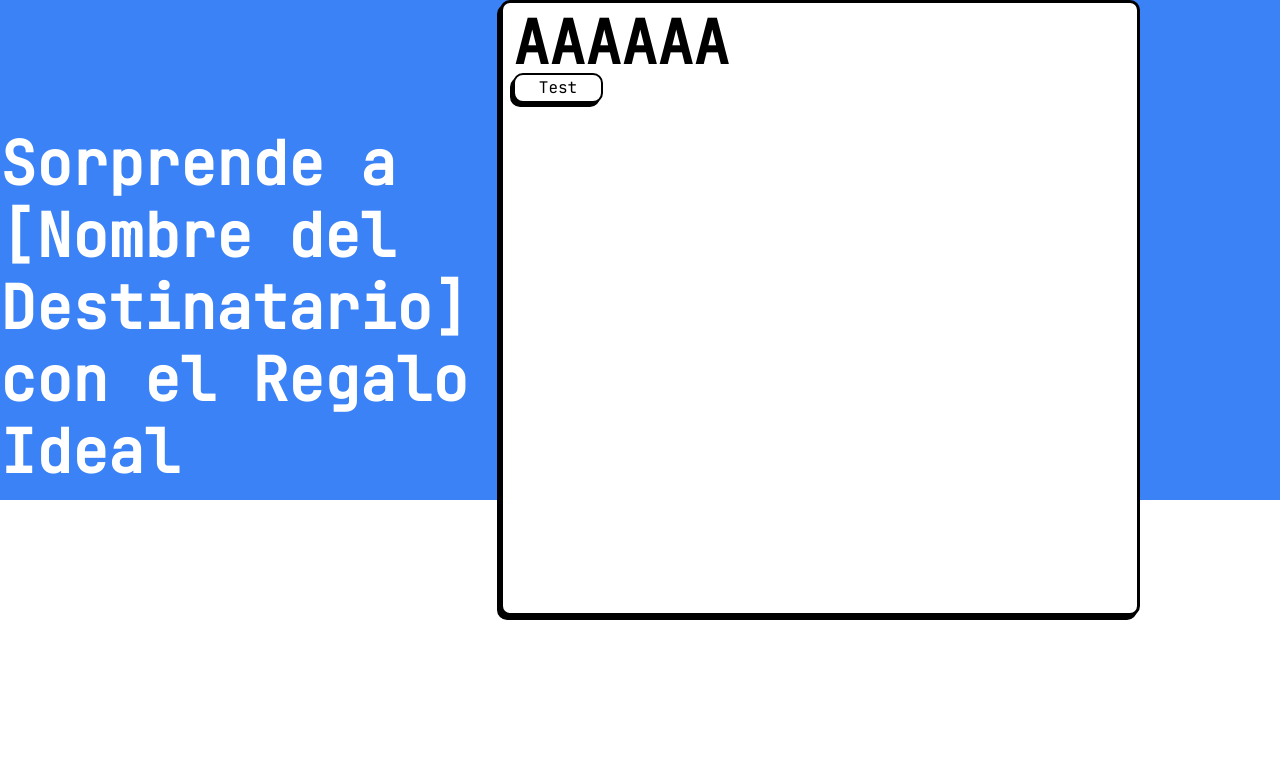
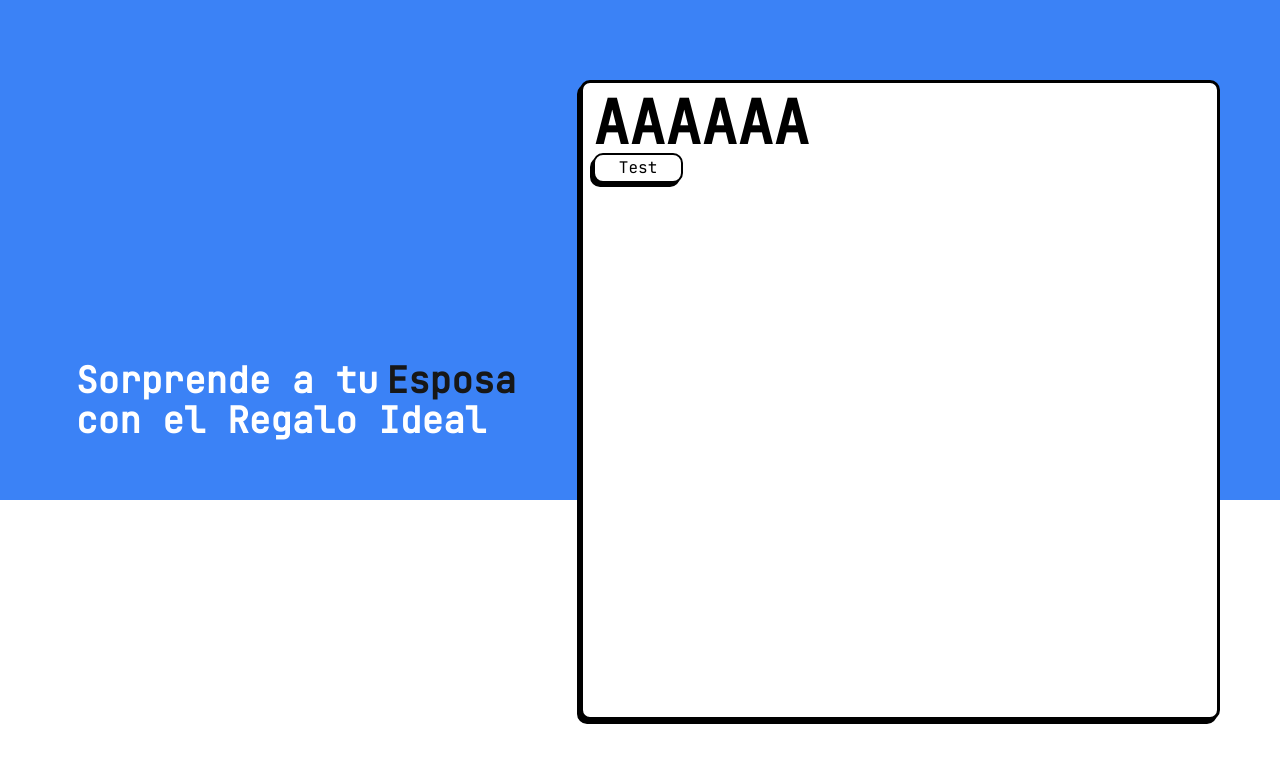
Before and after one commit to sergitejada/MiduVercelHackathon, a Next.js app: page / in a window 1280 px wide. Shown: the top 762 px of the page. Built offline with nearby package versions, Linux system fonts and the light colour scheme.

Commit message:
main page

```diff
--- a/src/app/page.tsx
+++ b/src/app/page.tsx
@@ -1,14 +1,21 @@
 import GiftForm from "../components/gift-form";
 import Button from "../components/ui/button";
 import Card from "../components/ui/card";
+import { FlipWords } from "../components/ui/flip-words";
 
+const words = ["Padre", "Esposa", "Amigos", "Familia"];
 export default async function HomePage() {
   return (
     <div className="bg-blue-500 h-[500px]">
-      <div className="relative mx-auto max-w-7xl flex ">
-        <h1 className="text-6xl font-bold text-white max-w-[500px] leading-[72px] py-32">
-          Sorprende a [Nombre del Destinatario] con el Regalo Ideal
-        </h1>
+      <div className="relative mx-auto max-w-7xl flex justify-center gap-10 pt-20">
+        <div className="h-[40rem] flex justify-center items-center px-4">
+          <div className="text-4xl mx-auto font-bold text-white">
+            Sorprende a tu
+            <FlipWords words={words} /> <br />
+            con el Regalo Ideal
+          </div>
+        </div>
+
         {/* <GiftForm /> */}
         <Card>
           <h1 className="text-6xl font-bold text-white>Generador de">AAAAAA</h1>
```
